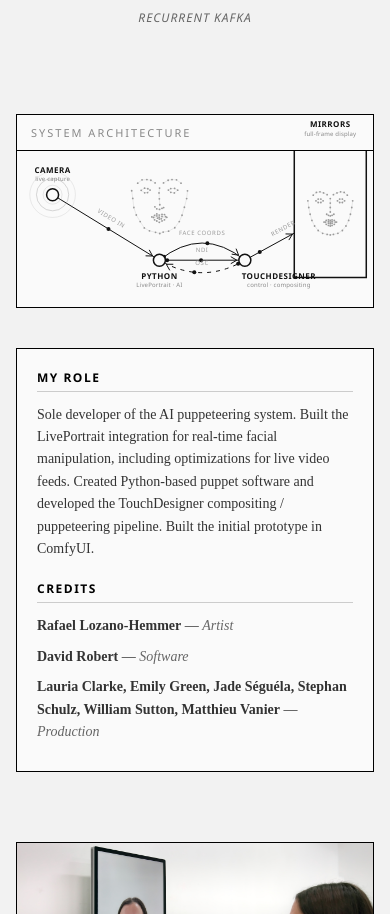
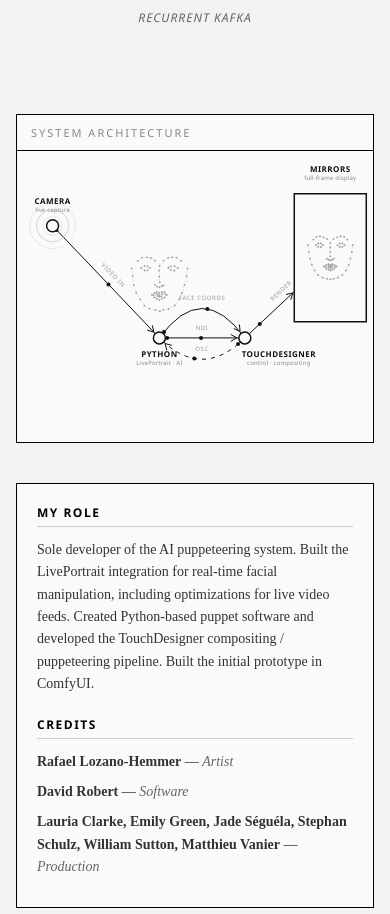
Before and after one commit to davidcrobert/Portfolio, a React (Create React App) app: page /projects/Submirrors in a window 390 px wide. Shown: the part 989-1903 px from the top of the page. Built offline with nearby package versions, Linux system fonts and the light colour scheme.

Commit message:
Mobile layout for diagrams

```diff
--- a/src/components/SystemDiagram.js
+++ b/src/components/SystemDiagram.js
@@ -10,6 +10,11 @@ const Wrapper = styled.div`
   margin: 48px auto 0;
   background: #fafafa;
   border: 1px solid black;
+  overflow: hidden;
+
+  @media (max-width: 600px) {
+    padding-bottom: 24px;
+  }
 `;
 
 const DiagramTitle = styled.div`
@@ -31,6 +36,10 @@ const CanvasEl = styled.canvas`
   display: block;
   width: 100%;
   aspect-ratio: 16 / 7;
+
+  @media (max-width: 600px) {
+    aspect-ratio: 4 / 3;
+  }
 `;
 
 const LabelLayer = styled.div`
```
